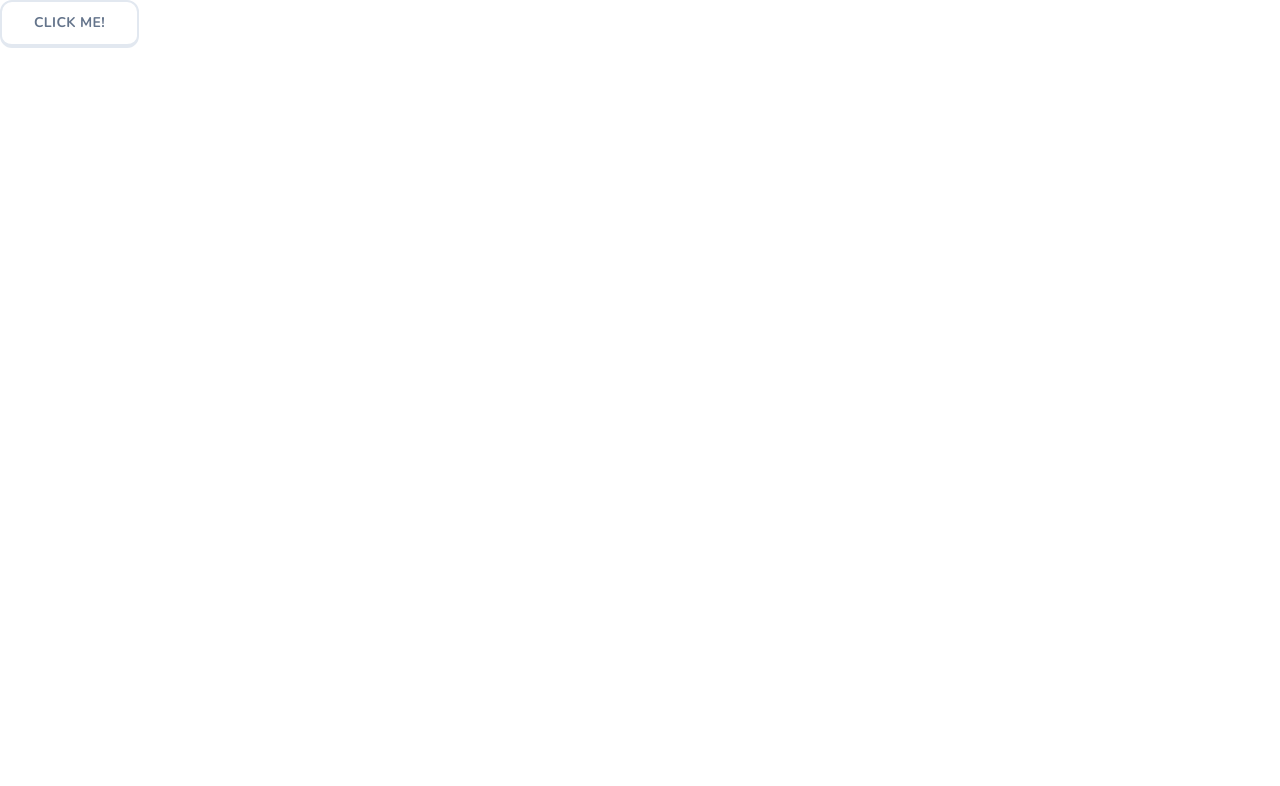
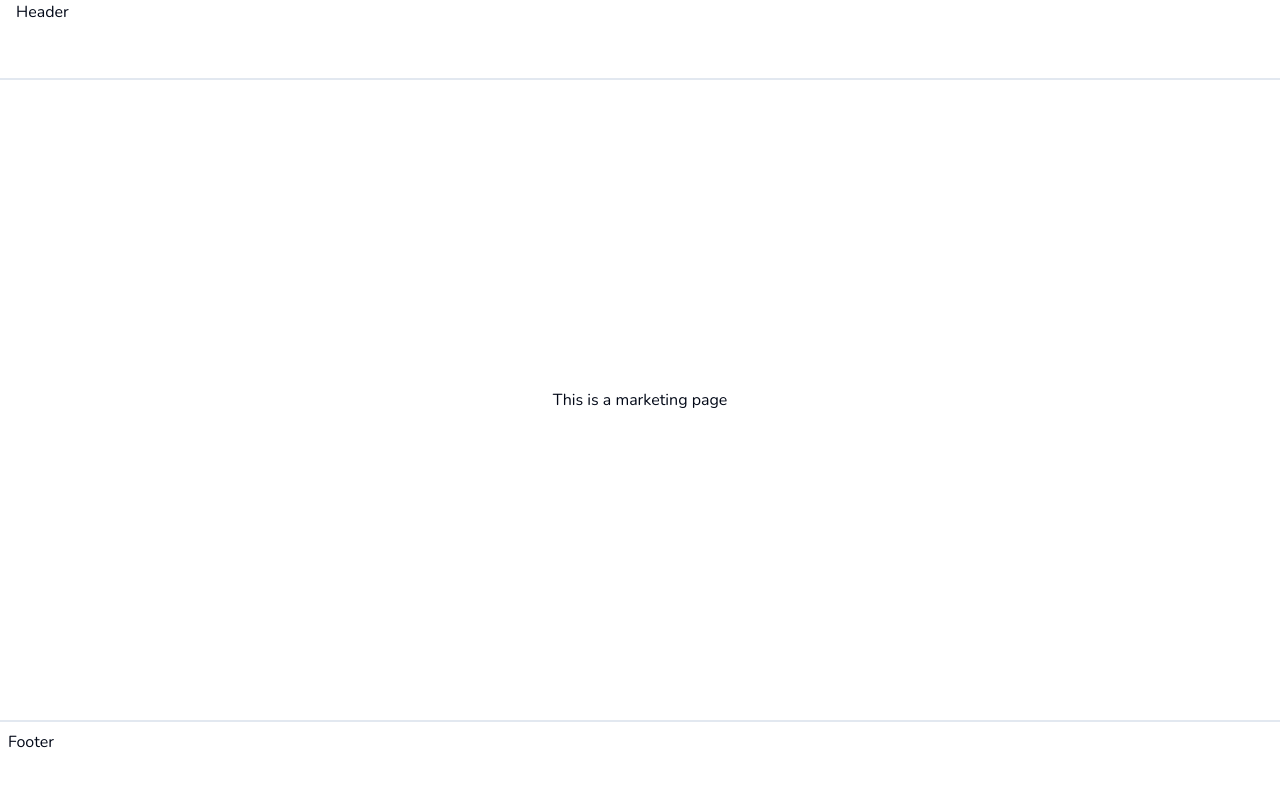
Before and after one commit to emmavasylyk/lingo, a Next.js app: page / in a window 1280 px wide. Shown: the top 786 px of the page. Built offline with nearby package versions, Linux system fonts and the light colour scheme.

Commit message:
feat: add marketing skeleton

```diff
--- /dev/null
+++ b/app/(marketing)/footer.tsx
@@ -0,0 +1,7 @@
+export const Footer = () => {
+  return (
+    <footer className="hidden lg:block h-20 w-full border-t-2 border-slate-200 p-2">
+      Footer
+    </footer>
+  );
+};
--- /dev/null
+++ b/app/(marketing)/header.tsx
@@ -0,0 +1,7 @@
+export const Header = () => {
+  return (
+    <header className="h-20 w-full border-b-2 border-slate-200 px-4">
+      Header
+    </header>
+  );
+};
--- /dev/null
+++ b/app/(marketing)/layout.tsx
@@ -0,0 +1,20 @@
+import { Footer } from "./footer";
+import { Header } from "./header";
+
+type Props = {
+  children: React.ReactNode;
+};
+
+const MarketingLayout = ({ children }: Props) => {
+  return (
+    <div className="min-h-screen flex flex-col">
+      <Header />
+      <main className="flex-1 flex flex-col items-center justify-center">
+        {children}
+      </main>
+      <Footer />
+    </div>
+  );
+};
+
+export default MarketingLayout;
--- /dev/null
+++ b/app/(marketing)/page.tsx
@@ -0,0 +1,5 @@
+import { Button } from "@/components/ui/button";
+
+export default function Home() {
+  return <div className="">This is a marketing page</div>;
+}
--- a/app/page.tsx
+++ /dev/null
@@ -1,9 +0,0 @@
-import { Button } from "@/components/ui/button";
-
-export default function Home() {
-  return (
-    <div className="">
-      <Button size="lg">Click me!</Button>
-    </div>
-  );
-}
```
